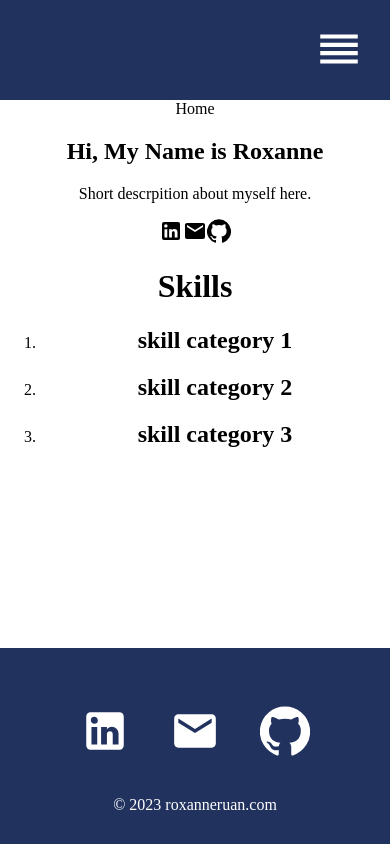
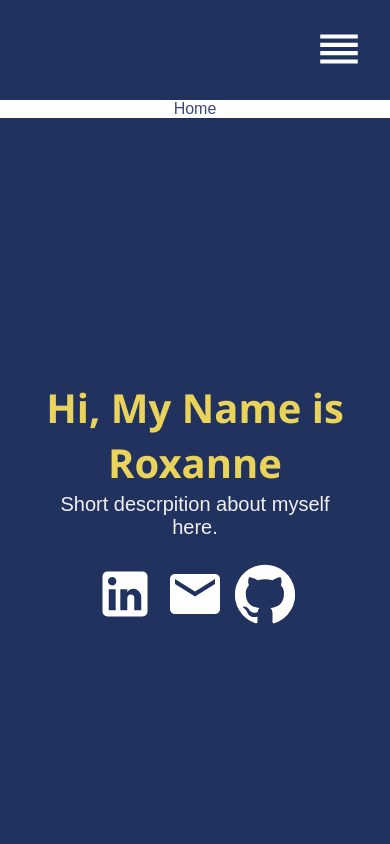
Before and after one commit to roxanneruan/ReactJS-Website, a React (Create React App) app: page / in a window 390 px wide. Shown: the top 844 px of the page. Built offline with nearby package versions, Linux system fonts and the light colour scheme.

Commit message:
Implement Home.css

```diff
--- a/src/Pages/Home.js
+++ b/src/Pages/Home.js
@@ -2,6 +2,7 @@ import React from 'react'
 import LinkedInIcon from '@material-ui/icons/LinkedIn'
 import EmailIcon from '@material-ui/icons/Email'
 import GithubIcon from '@material-ui/icons/GitHub'
+import '../styles/Home.css'
 
 function Home() {
   return (
--- /dev/null
+++ b/src/styles/Home.css
@@ -0,0 +1,97 @@
+/* Courtesy of Pedro Henrique Ferraz Machado
+   https://github.com/machadop1407/react-personal-portfolio-website/blob/master/src/styles/Home.css
+*/
+
+/* home parent class */
+.home {
+    width: 100%;
+    align-items: center;
+    font-family: "Arial", sans-serif;
+    color: #3e497a;
+}
+
+/* about class with name, desc, and icons */
+.about {
+    width: 100%;
+    height: calc(100vh - 100px); /* calc() performs calculations to specify CSS property values.
+                                    1vh = 1% of viewport's height. So here we take the whole window
+                                    screen height and subtract 100px from it.
+                                 */
+    display: flex;
+    flex-direction: column; /* so makes text align in column / vertical direction */
+    justify-content: center;
+    align-items: center;
+    text-align: center;
+    background-color: #21325e;
+    color: #f0f0f0; /* color itself is the text color */
+
+}
+
+/* heading in about class (where Name is) */
+.about h2 {
+    font-family: "Segoe UI", Tahmoa;
+    font-size: 60px;
+    color: #e9d35b;
+    height: 50px;
+}
+
+.about .prompt {
+    width: 40%;
+    font-size: 30px;
+}
+ /* svg = Scalable Vector Graphics
+    Benefits: small file size compression, scale to any size without losing clarity,
+              great for retina displays, design control for interactivity & filters
+ */
+.prompt svg {
+    font-size: 60px;
+    margin: 5px;
+    color: white;
+}
+
+.skills {
+    font-size: 35px;
+    width: 100%;
+    display: flex;
+    justify-content: center;
+    flex-direction: column;
+    align-items: center;
+}
+
+.skills h1 {
+    color: #3e497a
+}
+
+.skills .list {
+    list-style: none;
+    width: 60%;
+}
+
+.list span {
+    font-size: 20px;
+}
+
+/* Scales for a smaller window size */
+@media only screen and (max-width: 600px) {
+    .about h2 {
+        font-size: 40px;
+    }
+
+    .about .prompt {
+        margin-top: 10px;
+        font-size: 20px;
+        width: 80%;
+    }
+
+    .skills {
+        text-align: center;
+        font-size: 30px;
+    }
+    .list {
+        padding: 0;
+    }
+
+    .skills h2 {
+        font-size: 30px;
+    }
+}
```
